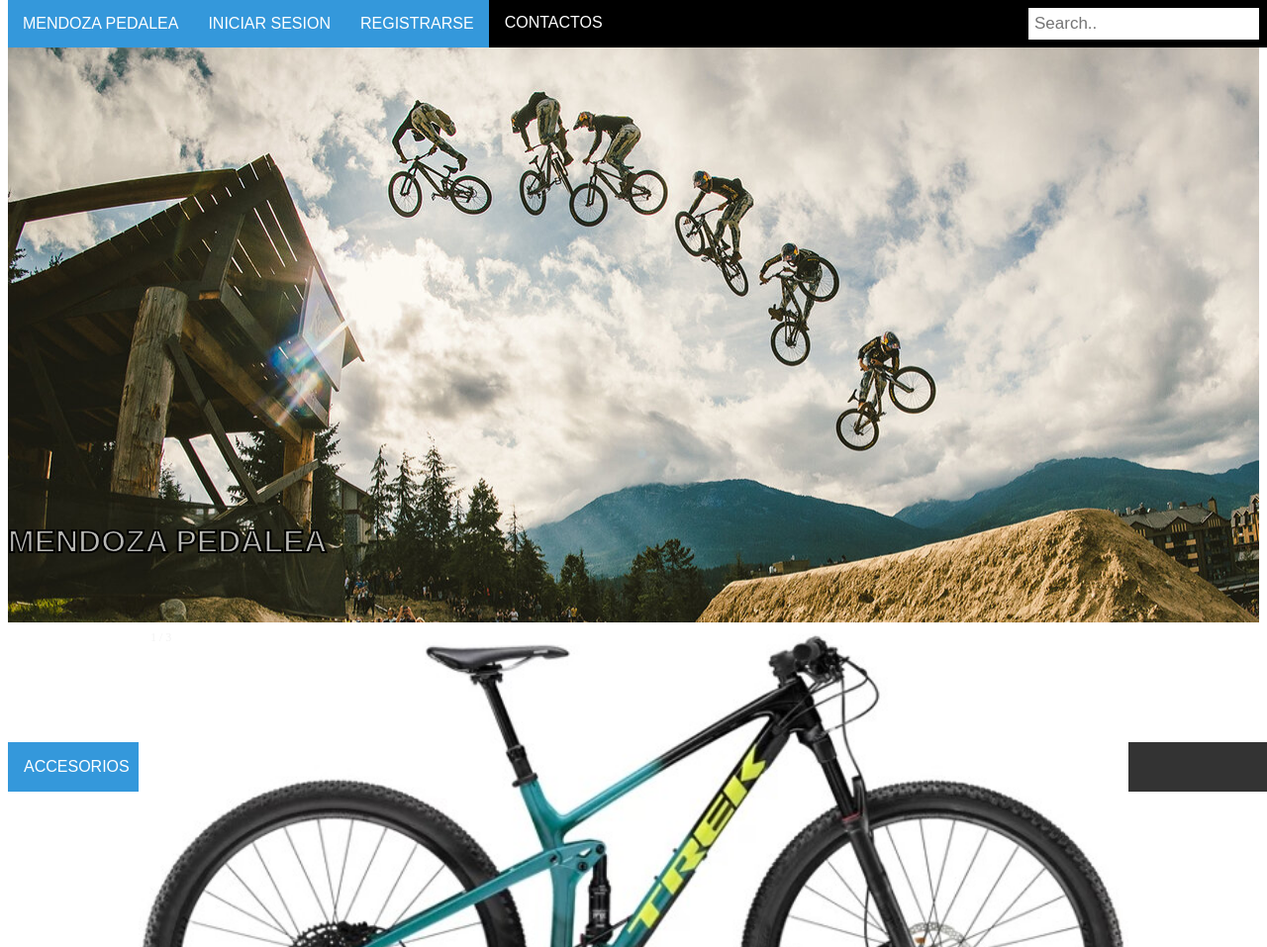
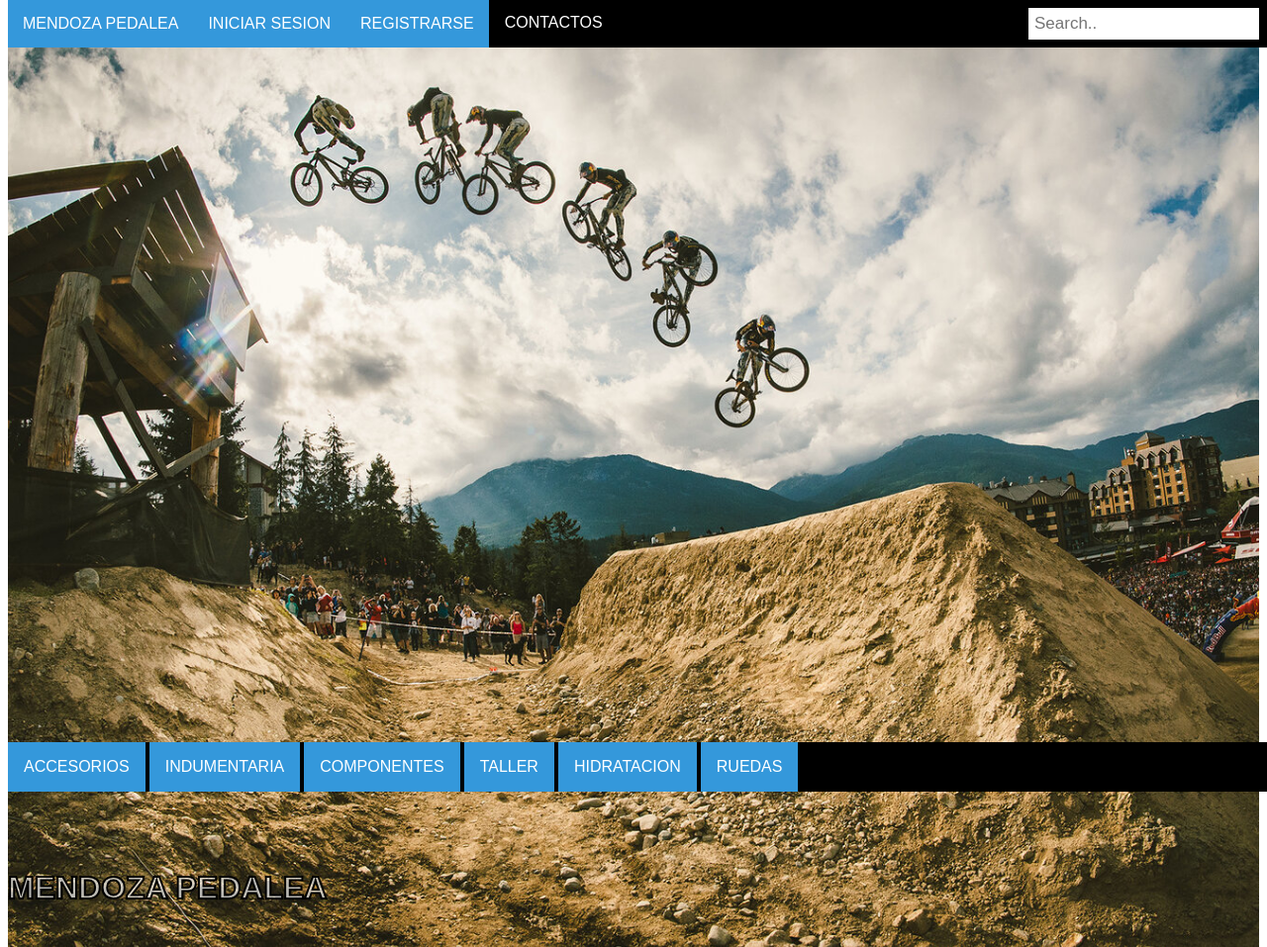
Before and after one commit to phnavarrete/phnavarrete.github.io, a PHP site: page / in a window 1280 px wide. Shown: the top 957 px of the page at 99% size. Run offline with PHP 8.4, Linux system fonts and the light colour scheme.

Commit message:
listo el header. Falta mega menu y algunas cosas mas

```diff
--- a/index.html
+++ b/index.html
@@ -116,11 +116,10 @@
       </div>
     </div>
   </div>
-
 <!-- HEADER -->
-  <div class="hcontainer" style="background-image: url('images/secuenciaheader.jpg'); width: 100%;">
+<div class="hcontainer">
     <!-- LOGO -->
-      <div style= "height: 500px"></div>
+    <div style= "height: 900px"></div>
     <div class="logo" style= "height: 100px">
       <div>
         <div class="TITULO_1"><h1 class="text-secondary">MENDOZA PEDALEA</h1></div>
@@ -156,17 +155,14 @@
     <a class="next" onclick="plusSlides(1)">&#10095;</a>
   </div>
   <br>
-
   <!-- The dots/circles -->
   <div style="text-align:center">
     <span class="dot" onclick="currentSlide(1)"></span>
     <span class="dot" onclick="currentSlide(2)"></span>
     <span class="dot" onclick="currentSlide(3)"></span>
   </div>
-
 <!-- VIDEO -->
   <iframe width="600" height="300" src="https://www.youtube.com/embed/x4LRLFGrliw" frameborder="0" allow="accelerometer; clipboard-write; encrypted-media; gyroscope; picture-in-picture" allowfullscreen></iframe>
-
 <!-- SERVICIOS -->
   <div class="servicecontainer">
     <img src="images/servicios.jpg" alt="Sservice" style="width:100%;">
@@ -194,47 +190,38 @@
 <!-- SLIDESHOW DE NOVEDADES -->
   <!-- Container for the image gallery -->
   <div class="novedadescontainer"style="height:700px;">
-
     <!-- Full-width images with number text -->
     <div class="mySlides">
       <div class="numbertext">1 / 6</div>
         <img src="images/novedad1.jpeg" style="width:100%">
     </div>
-
     <div class="mySlides">
       <div class="numbertext">2 / 6</div>
         <img src="images/novedad2.jpg" style="width:100%">
     </div>
-
     <div class="mySlides">
       <div class="numbertext">3 / 6</div>
         <img src="images/novedad3.jpg" style="width:100%">
     </div>
-
     <div class="mySlides">
       <div class="numbertext">4 / 6</div>
         <img src="images/novedad4.jpg" style="width:100%">
     </div>
-
     <div class="mySlides">
       <div class="numbertext">5 / 6</div>
         <img src="images/novedad5.jpg" style="width:100%">
     </div>
-
     <div class="mySlides">
       <div class="numbertext">6 / 6</div>
         <img src="images/novedad6.jpg" style="width:100%">
     </div>
-
     <!-- Next and previous buttons -->
     <a class="prev" onclick="plusSlides(-1)">&#10094;</a>
     <a class="next" onclick="plusSlides(1)">&#10095;</a>
-
     <!-- Image text -->
     <div class="caption-container">
       <p id="caption"></p>
     </div>
-
     <!-- Thumbnail images -->
     <div class="row">
       <div class="column">
@@ -258,15 +245,14 @@
     </div>
   </div>
 <!-- MAPA -->
-  <iframe src="https://www.google.com/maps/embed?pb=!1m18!1m12!1m3!1d13403.176944314993!2d-68.8467196856133!3d-32.87716318094189!2m3!1f0!2f0!3f0!3m2!1i1024!2i768!4f13.1!3m3!1m2!1s0x967e08e364f9bae5%3A0xd4eeacd8d95d30f!2sVendimiadores%20700-602%2C%20Mendoza!5e0!3m2!1ses-419!2sar!4v1609819378007!5m2!1ses-419!2sar" width="100%" height="300" frameborder="0" style="border:0;" allowfullscreen="" aria-hidden="false" tabindex="0"></iframe>
+  <iframe src="https://www.google.com/maps/embed?pb=!1m18!1m12!1m3!1d13403.176944314993!2d-68.8467196856133!3d-32.87716318094189!2m3!1f0!2f0!3f0!3m2!1i1024!2i768!4f13.1!3m3!1m2!1s0x967e08e364f9bae5%3A0xd4eeacd8d95d30f!2sVendimiadores%20700-602%2C%20Mendoza!5e0!3m2!1ses-419!2sar!4v1609819378007!5m2!1ses-419!2sar"
+  width="100%" height="300" frameborder="0" style="border:0;" allowfullscreen="" aria-hidden="false" tabindex="0"></iframe>
 <!-- PUBLICIDAD -->
-    <div class="adbg-image">
+  <div class="adbg-image"></div>
     <div class="adbg-text">
       <h1>POR TU PUBLICIDAD AQUI</h1>
       <p>Y COMIENZA A MEJORAR TUS VENTAS</p>
     </div>
-    </div>
-
 
 <!-- NOTICIAS EN EL MUNDO DEL CICLISMO -->
   <div class="container-fluid d-flex flex-column align-items-center">
@@ -383,8 +369,7 @@
         </div>
       </div>
   </div>
-
-  <!-- Option 1: jQuery and Bootstrap Bundle (includes Popper) -->
+<!-- SCRIPTS -->
   <script src="scripts/js.js"></script>
 
 </body>
--- a/styles/estilos.css
+++ b/styles/estilos.css
@@ -24,6 +24,7 @@
   -webkit-text-stroke: 0.4px white;
   font-family:sans-serif;
 }
+
 iframe {
       width: 100%;
       height: 400px;
@@ -121,11 +122,12 @@ iframe {
 /*BOTTOM BAR */
 /* Place the navbar at the bottom of the page, and make it stick */
 .bnavbar {
-  background-color: #333;
+  background-color: Black;
  /* overflow: hidden;*/
   position: fixed;
   bottom: 0;
   width: 100%;
+  z-index: 1;
 }
 /* Add a color to the active/current link*/
 .bnavbar a.active {
@@ -181,16 +183,19 @@ iframe {
 
 /* HEADER */
 .hcontainer{
-  .box {
+    background-image: url("images/secuenciaheader.jpg");
     display: flex;
     align-items: baseline;
-  }
+    background-repeat: no-repeat;
+    background-position: center;
+    background-size: cover;
+    height: auto;
 }
 /*CARROUSEL DE OFERTAS*/
 
 /* Slideshow container */
 .slideshow-container {
-  max-width: 1000px;
+  max-width: 100%;
   position: relative;
   margin: auto;
 }
@@ -427,7 +432,7 @@ iframe {
   -webkit-filter: blur(8px);
 
   /* Full height */
-  height: 100%;
+  height: 500px;
 
   /* Center and scale the image nicely */
   background-position: center;
```
Also changed, not shown: styles/images/secuenciaheader.jpg (added). Lines whose indentation alone changed are shown as unchanged.
